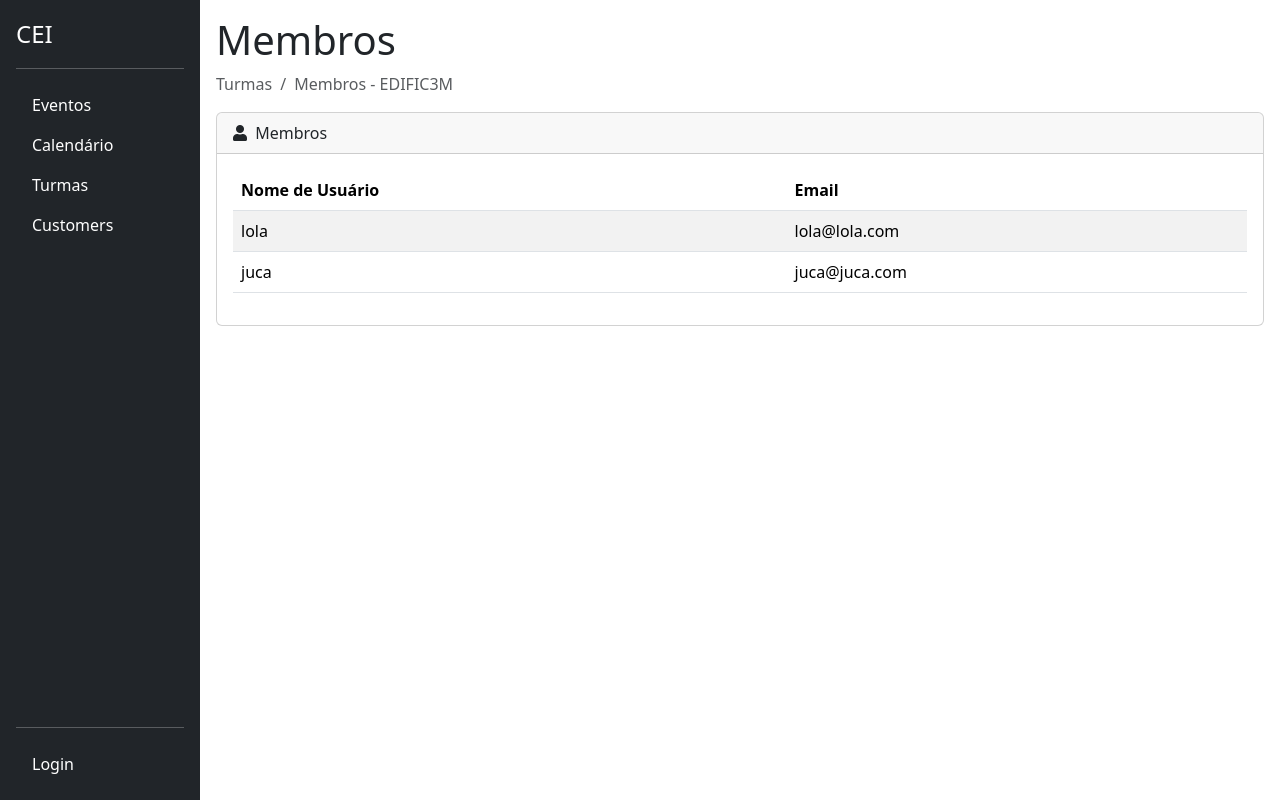
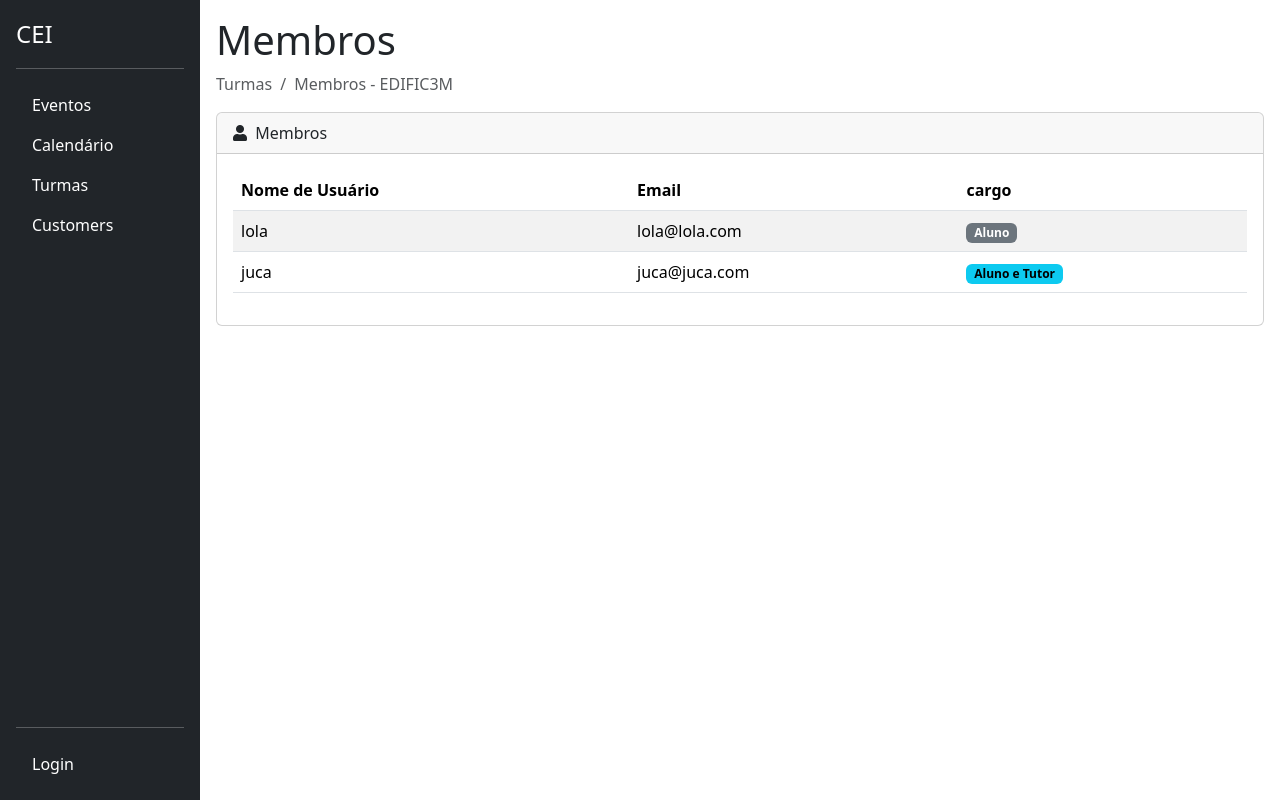
Before and after one commit to andre7zl/calendar-list, a Django app: page /turma/3/ in a window 1280 px wide. Run offline with Django 3.2, Linux system fonts and the light colour scheme; data comes from the database, SQL or seed files in the repository; both versions use the stored data as it was after the commit; some libraries are stand-ins or nearby versions.

Commit message:
arrumando templates de listas

```diff
--- a/classes/templates/classes/listar_membros.html
+++ b/classes/templates/classes/listar_membros.html
@@ -21,6 +21,7 @@
                         <tr>
                             <th>Nome de Usuário</th>
                             <th>Email</th>
+                            <th>cargo</th>
                         </tr>
                     </thead>
                     <tbody>
@@ -28,6 +29,13 @@
                         <tr>
                             <td>{{ member.username }}</td>
                             <td>{{ member.email }}</td>
+                            <td>
+                                {% if member.cargo == "Aluno e Tutor" %}
+                                    <span class="badge text-bg-info">Aluno e Tutor</span>
+                                {% elif member.cargo == "Aluno" %}
+                                    <span class="badge text-bg-secondary">Aluno</span>
+                                {% endif %}
+                            </td>
                         </tr>
                         {% endfor %}
                     </tbody>
--- a/tasks/templates/tasks/task.html
+++ b/tasks/templates/tasks/task.html
@@ -7,7 +7,7 @@
     <h1>{{task.title}}</h1>
     <p>Turma:</p><p>{{task.turma.nome}}</p>
     <p>{{task.description}}</p>
-    <p>Criado por:</p><p>{{task.usuario}}</p>
+    <p>Criado por:</p><p>{{task.usuario}} ({{ task.usuario.cargo }})</p>
     <p class="fs-6 text-body-secondary" >{{task.date}}</p>
 </div>
 {% endblock %}
```
Also changed, not shown: db.sqlite3.
